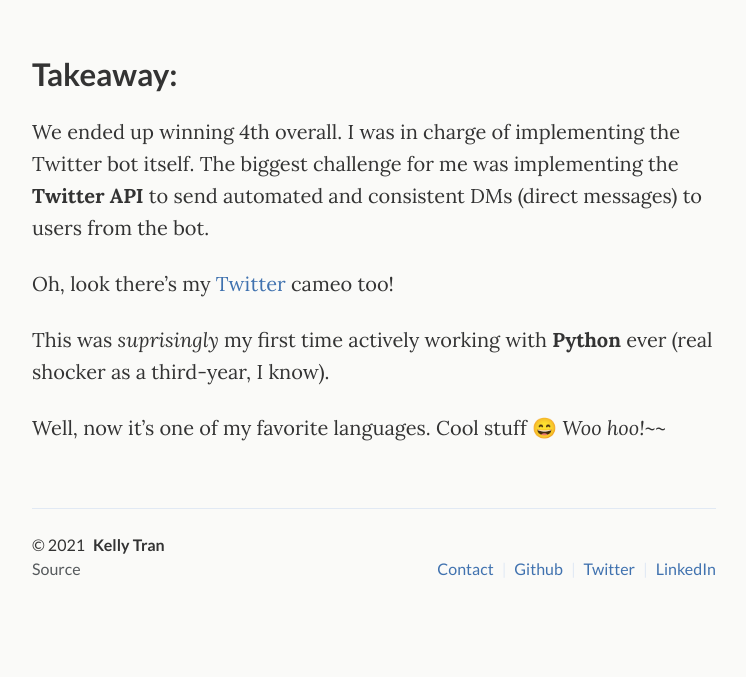
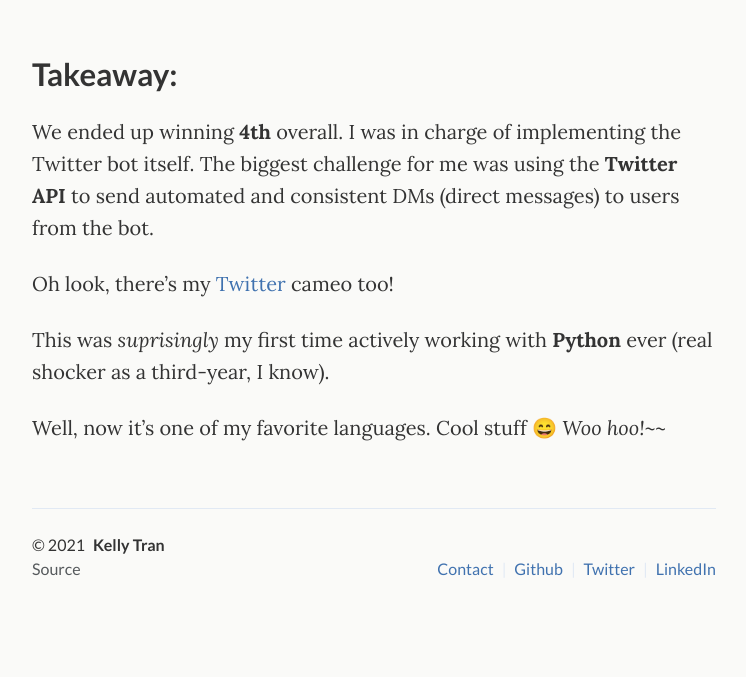
Before and after one commit to kellytran3k/kellytran3k.github.io, a Jekyll site: the page built from _pages/the-ducky-bot.md, in a window 1280 px wide. Shown: the part 974-1651 px from the top of the page, without its empty margins (266-1012 px from the left). Built offline with Jekyll 4.4.1, drawn with Linux system fonts in a browser that asks for light colours.

Commit message:
fix grammar

```diff
--- a/_pages/the-ducky-bot.md
+++ b/_pages/the-ducky-bot.md
@@ -24,9 +24,9 @@ hey, at least it's a cute duck.
 
 ## Takeaway:
 
-We ended up winning 4th overall. I was in charge of implementing the Twitter bot itself. The biggest challenge for me was implementing the **Twitter API** to send automated and consistent DMs (direct messages) to users from the bot.
+We ended up winning **4th** overall. I was in charge of implementing the Twitter bot itself. The biggest challenge for me was using the **Twitter API** to send automated and consistent DMs (direct messages) to users from the bot.
 
-Oh, look there's my [Twitter](https://twitter.com/kellyuyuu) cameo too!
+Oh look, there's my [Twitter](https://twitter.com/kellyuyuu) cameo too!
 
 This was *suprisingly* my first time actively working with **Python** ever (real shocker as a third-year, I know).
 
```
Also changed, not shown: _pages/about.md (+1 -1 lines).
